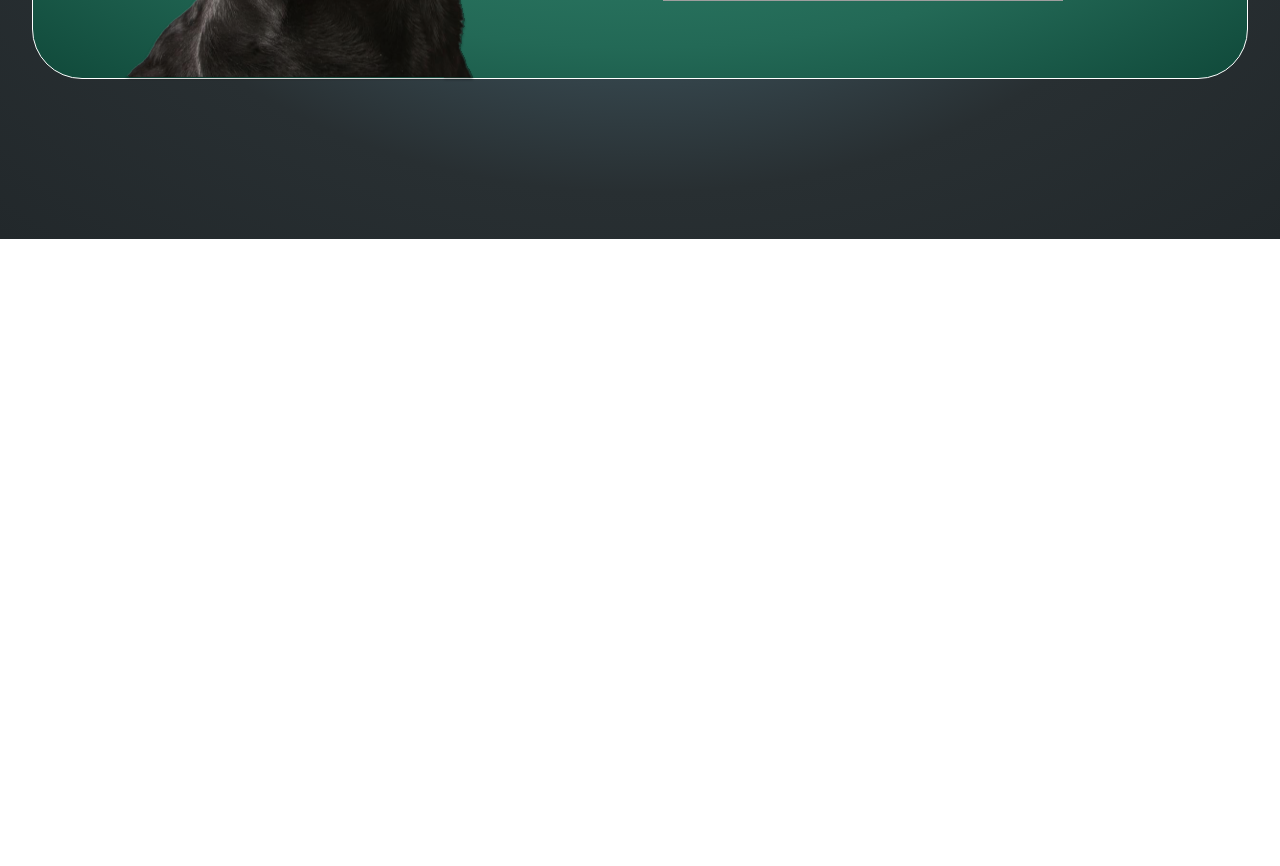
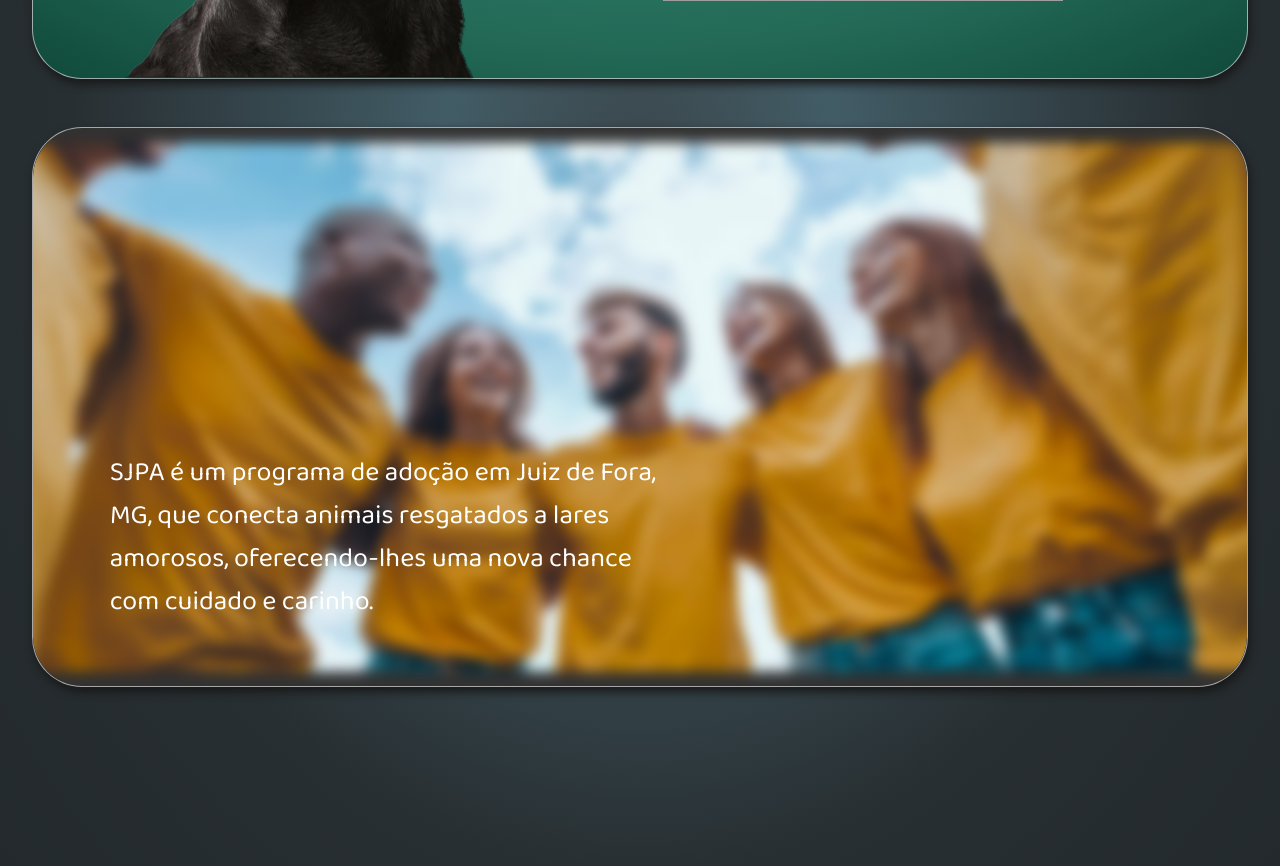
Before and after one commit to TataFaria/Projeto-ong-sjpa, a React (Vite) app in the folder front-end/: page / in a window 1280 px wide. Shown: the part 620-1486 px from the top of the page. Before the commit the page ends 859 px from the top, so only its background shows below. Built offline with nearby package versions, Linux system fonts and the light colour scheme; grey boxes are pictures that could not be loaded.

Commit message:
inicio montagem sobre nós

```diff
--- a/front-end/src/Components/Sections/Apadrinhe.module.css
+++ b/front-end/src/Components/Sections/Apadrinhe.module.css
@@ -5,9 +5,10 @@
     margin: auto;
     margin-bottom: 10em;
     border-radius: 50px;
-    border: 1px solid white;
+    border: 0.2px solid rgba(218, 218, 218, 0.699);
     display: grid;
     grid-auto-flow: column;
+    box-shadow: 2px 5px 10px rgb(24, 24, 24);
 }
 
 
--- a/front-end/src/Components/Sections/SejaVoluntario.jsx
+++ b/front-end/src/Components/Sections/SejaVoluntario.jsx
@@ -1,11 +1,18 @@
 import styles from './SejaVoluntario.module.css';
+import SobreNos from '../Imagens/SobreNos.svg';
 
-function SejaVoluntario () {
-    return(
+function SejaVoluntario() {
+    return (
         <div className={styles.sejavoluntario}>
-
+            <img src={SobreNos} alt="Imagens sobre a ONG" />
+            <div>
+                <p>SJPA é um programa de adoção em Juiz de Fora, MG,
+                que conecta animais resgatados a lares amorosos,
+                oferecendo-lhes uma nova chance com cuidado e
+                carinho.</p>
+            </div>
         </div>
-    )
+    );
 }
 
-export default SejaVoluntario
+export default SejaVoluntario;
--- a/front-end/src/Components/Sections/SejaVoluntario.module.css
+++ b/front-end/src/Components/Sections/SejaVoluntario.module.css
@@ -0,0 +1,36 @@
+.sejavoluntario {
+    background-color: #323232;
+    height: 35rem;
+    width: 95%;
+    margin: auto;
+    margin-bottom: 10em;
+    border-radius: 50px;
+    border: 0.2px solid rgba(218, 218, 218, 0.699);
+    display: flex;
+    position: relative;
+    top: -7em;
+    box-shadow: 2px 5px 10px rgb(24, 24, 24);
+    overflow: hidden;
+}
+
+.sejavoluntario img {
+    width: 100%;
+    height: 100%;
+    object-fit: cover;
+    border-radius: 50px;
+    position: absolute;
+    top: 0;
+    left: 0;
+}
+
+.sejavoluntario p {
+    position: absolute;
+    top: 55%;
+    left: 50%;
+    transform: translate(-90%, 0%);
+    color: white;
+    text-align: left;
+    margin: 0;
+    font-size: 27px;
+    padding: 1rem;
+}
```
Also changed, not shown: front-end/src/Components/Imagens/SobreNos.svg (added), 1 other file (tests, documents, lock files or other folders).
